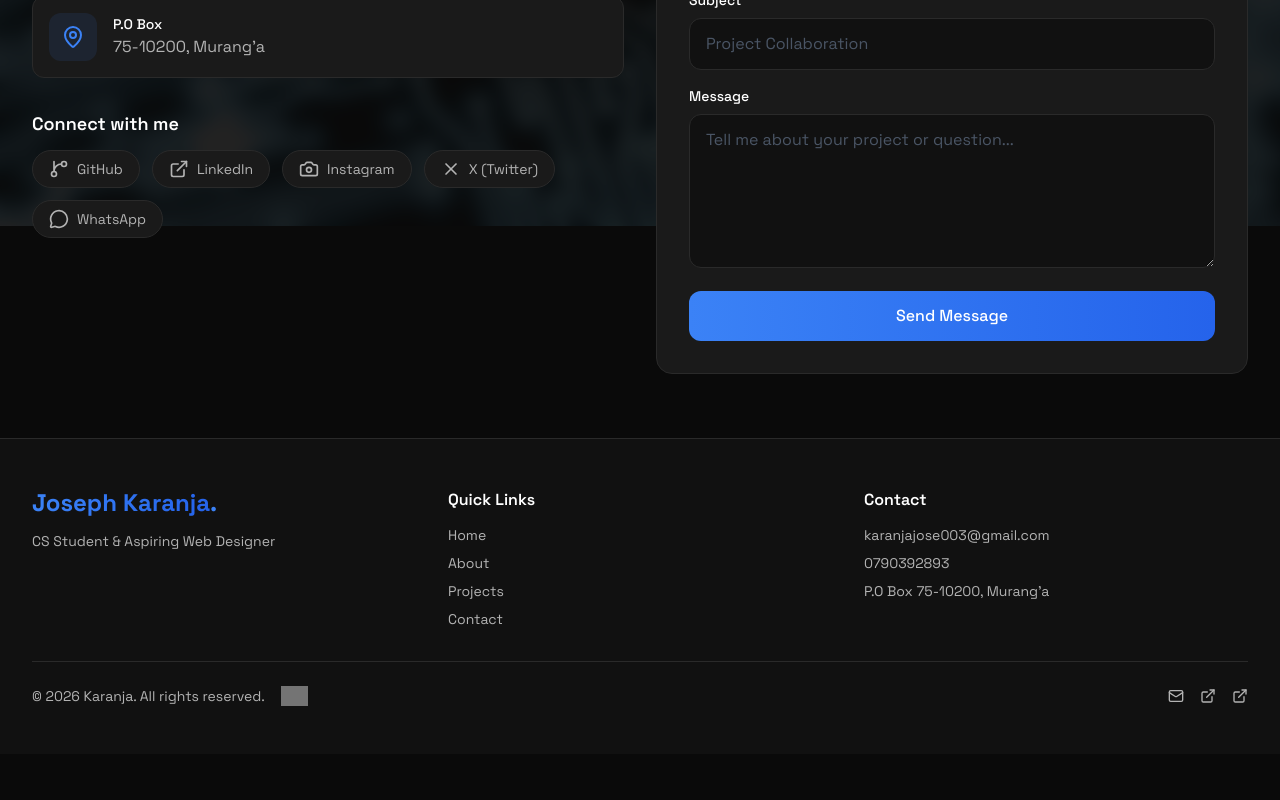
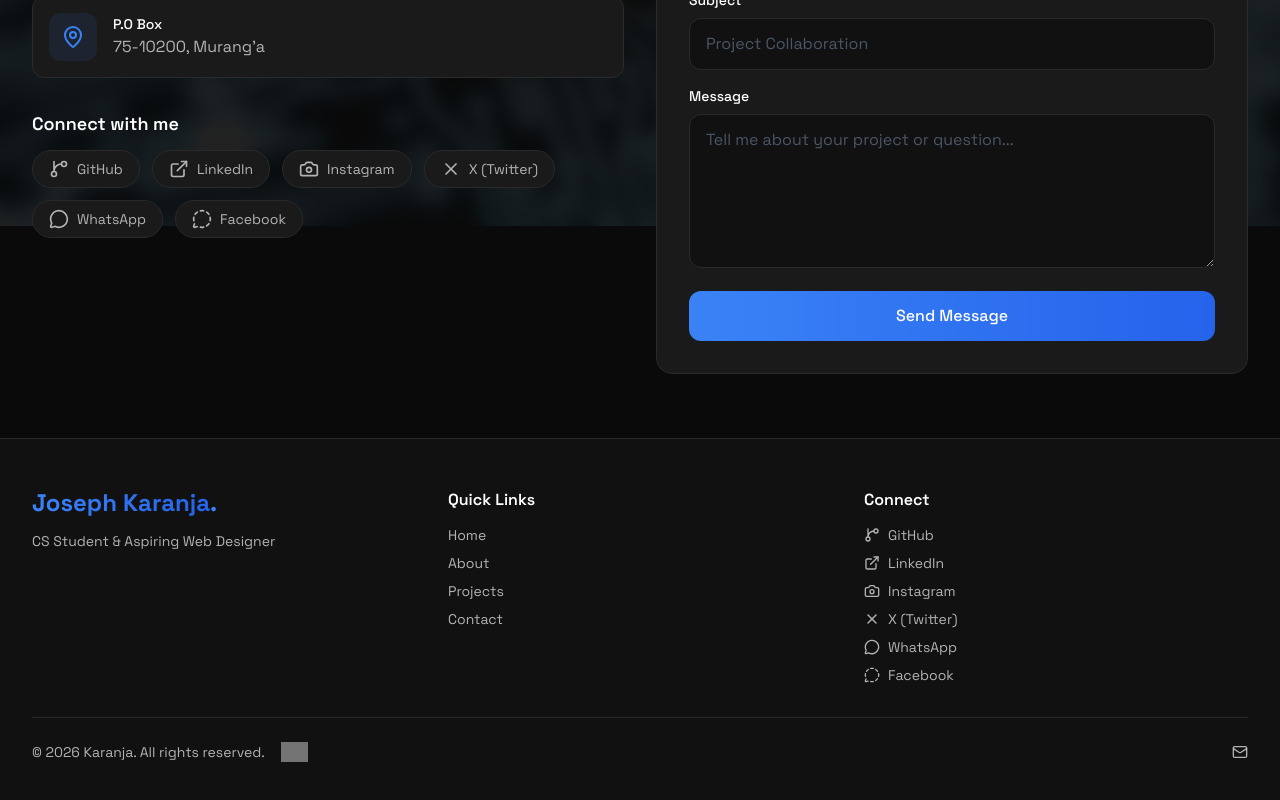
Before and after one commit to Yusuffuu/yusuffuu.github.io, a React (Vite) app: page /contact in a window 1280 px wide. Shown: the part 574-1374 px from the top of the page. Before the commit the page ends 1328 px from the top, so only its background shows below. Built offline with nearby package versions, Linux system fonts and the light colour scheme; grey boxes are pictures that could not be loaded.

Commit message:
Added my conact info so anyone can connect with me

```diff
--- a/src/Pages/Contact.jsx
+++ b/src/Pages/Contact.jsx
@@ -1,14 +1,5 @@
 import { useState } from 'react'
-import {
-  Phone,
-  Mail,
-  MapPin,
-  ExternalLink,
-  GitBranch,
-  X,
-  Camera,
-  MessageCircle
-} from 'lucide-react'
+import { Phone, Mail, MapPin, ExternalLink, GitBranch, X, Camera, MessageCircle, MessageCircleDashed } from 'lucide-react'
 
 function Contact() {
   const [formData, setFormData] = useState({
@@ -41,32 +32,34 @@ function Contact() {
       icon: Phone,
       label: 'Phone',
       value: '0790392893',
-      link: 'tel:0790392893'
+      link: 'tel:0790392893',
+      action: 'Call now'
     },
     {
       icon: Mail,
       label: 'Email',
       value: 'karanjajose003@gmail.com',
-      link: 'mailto:karanjajose003@gmail.com'
+      link: 'mailto:karanjajose003@gmail.com',
+      action: 'Send email'
     },
     {
       icon: MapPin,
       label: 'P.O Box',
       value: "75-10200, Murang'a",
-      link: null
+      link: null,
+      action: null
     }
   ]
 
-  // Social links – icons will fall back to ExternalLink if the imported icon is undefined
   const socialLinks = [
     { icon: GitBranch, label: 'GitHub', link: 'https://github.com/Yusuffuu' },
     { icon: ExternalLink, label: 'LinkedIn', link: 'https://www.linkedin.com/in/joseph-karanja-92a3862a9' },
     { icon: Camera, label: 'Instagram', link: 'https://www.instagram.com/it.s_j.o.s.e' },
     { icon: X, label: 'X (Twitter)', link: 'https://x.com/y_u_s_u_f_u' },
-    { icon: MessageCircle, label: 'WhatsApp', link: 'https://wa.me/qr/REYXZ45FZTFSA1' }
+    { icon: MessageCircle, label: 'WhatsApp', link: 'https://wa.me/qr/REYXZ45FZTFSA1' },
+    { icon: MessageCircleDashed, label: 'Facebook', link: 'https://www.facebook.com/share/1JeE8V3Rgj/' }
   ]
 
-  // Helper to safely render icon
   const renderIcon = (Icon, className) => {
     const SafeIcon = Icon || ExternalLink
     return <SafeIcon className={className} />
@@ -95,25 +88,41 @@ function Contact() {
 
             <div className="space-y-3 mb-8">
               {contactInfo.map((info, index) => (
-                <div
-                  key={index}
+                <div key={index}>
+                  {info.link ? (
+                    <a
+                      href={info.link}
                       className="flex items-center gap-4 p-4 bg-bg-card border border-border
                         rounded-xl hover:border-accent-blue hover:translate-x-1
-                    transition-all duration-300"
+                        transition-all duration-300 group cursor-pointer"
                     >
+                      <div className="w-12 h-12 bg-accent-blue/10 rounded-xl flex items-center justify-center
+                        group-hover:bg-accent-blue/20 transition-colors">
+                        {renderIcon(info.icon, "w-6 h-6 text-accent-blue")}
+                      </div>
+                      <div className="flex-1">
+                        <h4 className="text-sm font-medium text-text-primary">{info.label}</h4>
+                        <p className="text-accent-blue group-hover:text-blue-400 transition-colors">
+                          {info.value}
+                        </p>
+                      </div>
+                      <span className="text-xs text-accent-blue opacity-0 group-hover:opacity-100 transition-opacity">
+                        {info.action} →
+                      </span>
+                    </a>
+                  ) : (
+                    <div className="flex items-center gap-4 p-4 bg-bg-card border border-border
+                      rounded-xl hover:border-accent-blue hover:translate-x-1
+                      transition-all duration-300">
                       <div className="w-12 h-12 bg-accent-blue/10 rounded-xl flex items-center justify-center">
                         {renderIcon(info.icon, "w-6 h-6 text-accent-blue")}
                       </div>
                       <div>
                         <h4 className="text-sm font-medium text-text-primary">{info.label}</h4>
-                    {info.link ? (
-                      <a href={info.link} className="text-accent-blue hover:text-blue-400 transition-colors duration-300">
-                        {info.value}
-                      </a>
-                    ) : (
                         <p className="text-text-secondary">{info.value}</p>
+                      </div>
+                    </div>
                   )}
-                  </div>
                 </div>
               ))}
             </div>
--- a/src/components/Footer.jsx
+++ b/src/components/Footer.jsx
@@ -1,8 +1,24 @@
 import { Link } from 'react-router-dom'
-import { Mail, ExternalLink } from 'lucide-react'
+import { Mail, Phone, ExternalLink, GitBranch, X, Camera, MessageCircle, MessageCircleDashed } from 'lucide-react'
+
 
 function Footer() {
   const currentYear = new Date().getFullYear()
+
+  // Helper to safely render icon - falls back to ExternalLink
+  const renderIcon = (Icon, className) => {
+    const SafeIcon = Icon || ExternalLink
+    return <SafeIcon className={className} />
+  }
+
+  const socialLinks = [
+    { icon: GitBranch, label: 'GitHub', link: 'https://github.com/Yusuffuu' },
+    { icon: ExternalLink, label: 'LinkedIn', link: 'https://www.linkedin.com/in/joseph-karanja-92a3862a9' },
+    { icon: Camera, label: 'Instagram', link: 'https://www.instagram.com/it.s_j.o.s.e' },
+    { icon: X, label: 'X (Twitter)', link: 'https://x.com/y_u_s_u_f_u' },
+    { icon: MessageCircle, label: 'WhatsApp', link: 'https://wa.me/qr/REYXZ45FZTFSA1' },
+    { icon: MessageCircleDashed, label: 'Facebook', link: 'https://www.facebook.com/share/1JeE8V3Rgj/' }
+  ]
 
   return (
     <footer className="bg-bg-secondary border-t border-border">
@@ -37,15 +53,21 @@ function Footer() {
           </div>
 
           <div>
-            <h4 className="text-text-primary font-semibold mb-3">Contact</h4>
+            <h4 className="text-text-primary font-semibold mb-3">Connect</h4>
             <div className="flex flex-col gap-2 text-sm">
-              <a href="mailto:karanjajose003@gmail.com" className="text-text-secondary hover:text-accent-blue transition-colors duration-300">
-                karanjajose003@gmail.com
-              </a>
-              <a href="tel:0790392893" className="text-text-secondary hover:text-accent-blue transition-colors duration-300">
-                0790392893
-              </a>
-              <p className="text-text-secondary">P.O Box 75-10200, Murang'a</p>
+              {socialLinks.map((social, index) => (
+                <a
+                  key={index}
+                  href={social.link}
+                  target="_blank"
+                  rel="noopener noreferrer"
+                  className="flex items-center gap-2 text-text-secondary hover:text-accent-blue
+                    hover:translate-x-1 transition-all duration-300"
+                >
+                  {renderIcon(social.icon, "w-4 h-4")}
+                  <span>{social.label}</span>
+                </a>
+              ))}
             </div>
           </div>
         </div>
@@ -64,12 +86,6 @@ function Footer() {
             <a href="mailto:karanjajose003@gmail.com" className="hover:text-accent-blue transition-colors">
               <Mail className="w-4 h-4" />
             </a>
-            <a href="https://github.com" target="_blank" rel="noopener noreferrer" className="hover:text-accent-blue transition-colors">
-              <ExternalLink className="w-4 h-4" />
-            </a>
-            <a href="https://linkedin.com" target="_blank" rel="noopener noreferrer" className="hover:text-accent-blue transition-colors">
-              <ExternalLink className="w-4 h-4" />
-            </a>
           </div>
         </div>
       </div>
```
Lines whose indentation alone changed are shown as unchanged.
